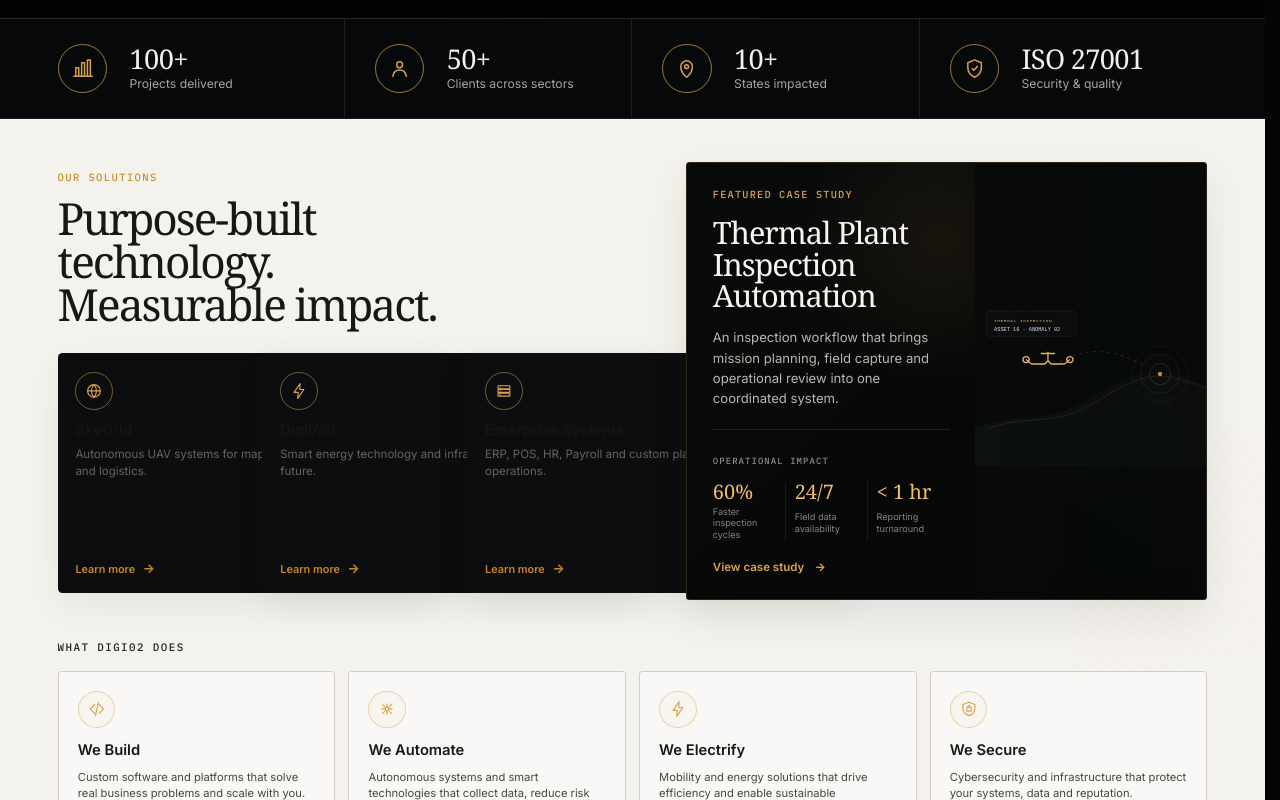
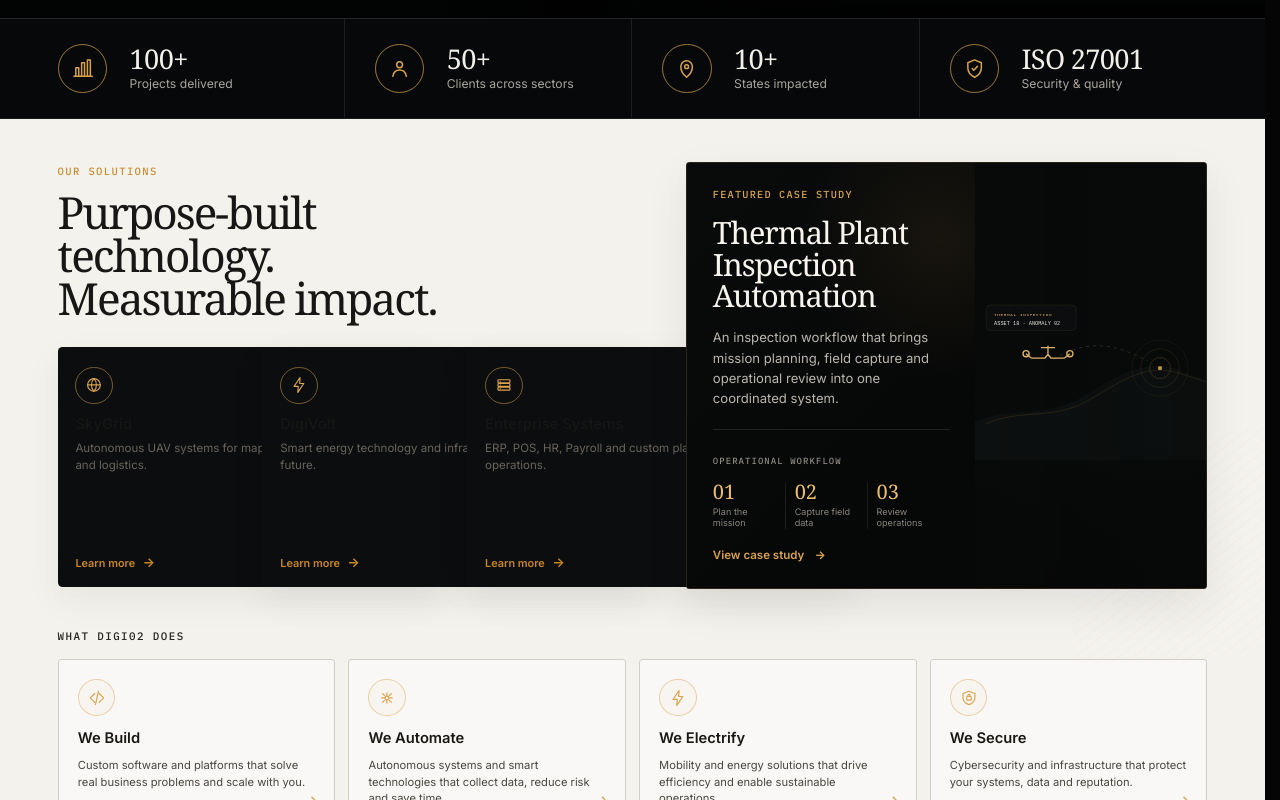
Before and after one commit to emmy16-glitch/Digi02_website, a React (Vite) app: page / in a window 1280 px wide. Shown: the part 710-1510 px from the top of the page. Built offline with nearby package versions, Linux system fonts and the light colour scheme.

Commit message:
Use verified workflow content in featured case study

```diff
--- a/src/sections/home/HomeReferenceContent.tsx
+++ b/src/sections/home/HomeReferenceContent.tsx
@@ -204,10 +204,10 @@
   { icon: 'award', value: 'ISO 27001', label: 'Security and quality standards' },
 ] as const
 
-const caseStudyImpact = [
-  { value: '60%', label: 'Faster inspection cycles' },
-  { value: '24/7', label: 'Field data availability' },
-  { value: '< 1 hr', label: 'Reporting turnaround' },
+const caseStudyWorkflow = [
+  { value: '01', label: 'Plan the mission' },
+  { value: '02', label: 'Capture field data' },
+  { value: '03', label: 'Review operations' },
 ] as const
 
 export function HomeReferenceSolutions() {
@@ -238,13 +238,13 @@
               <strong>Thermal Plant<br />Inspection Automation</strong>
               <p>An inspection workflow that brings mission planning, field capture and operational review into one coordinated system.</p>
 
-              <span className="reference-home-feature-case__impact" aria-label="Operational impact">
-                <b>Operational impact</b>
+              <span className="reference-home-feature-case__impact" aria-label="Operational workflow">
+                <b>Operational workflow</b>
                 <span>
-                  {caseStudyImpact.map((metric) => (
-                    <i key={metric.label}>
-                      <strong>{metric.value}</strong>
-                      <small>{metric.label}</small>
+                  {caseStudyWorkflow.map((step) => (
+                    <i key={step.label}>
+                      <strong>{step.value}</strong>
+                      <small>{step.label}</small>
                     </i>
                   ))}
                 </span>
```
